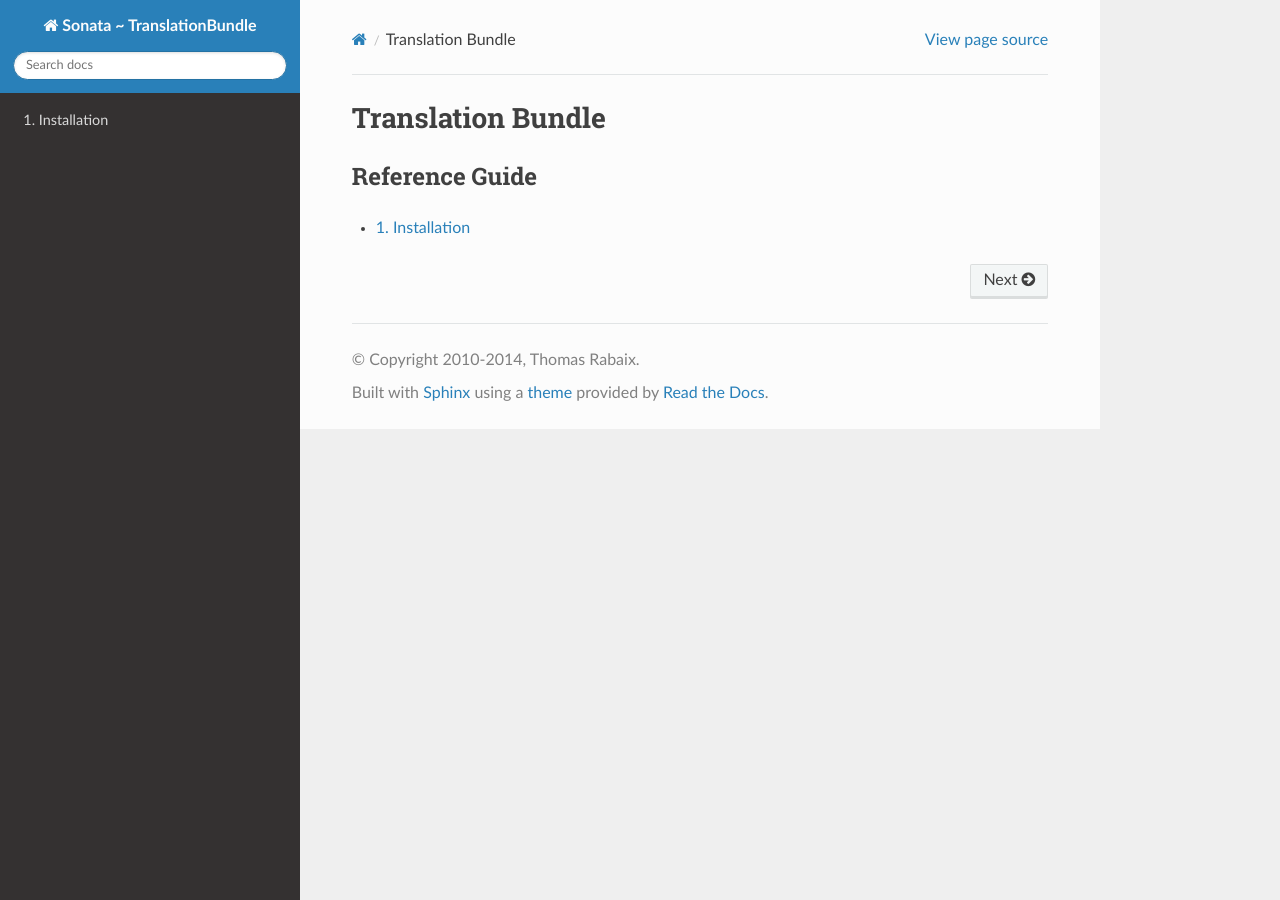
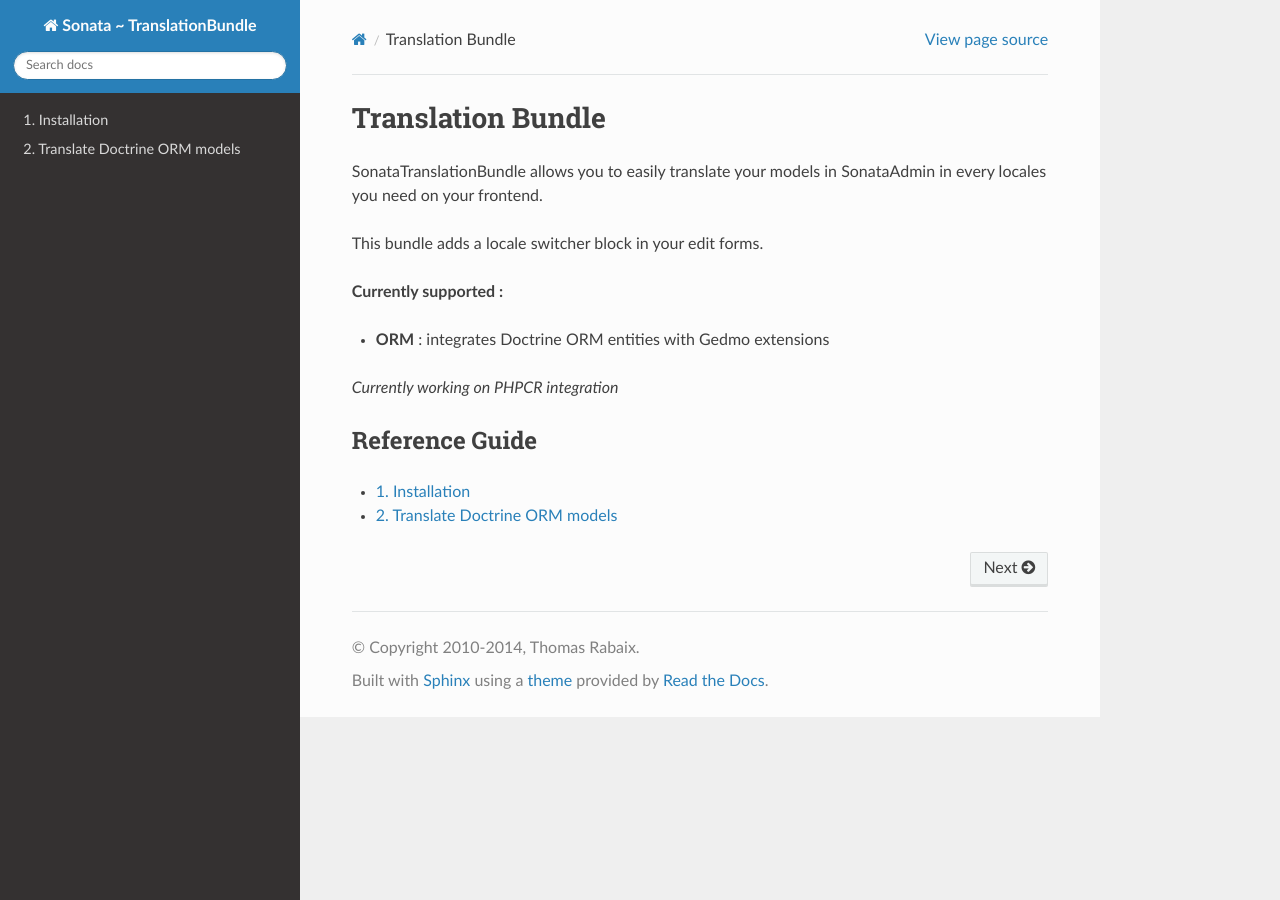
Before and after one commit to sonata-project/SonataTranslationBundle, a Sphinx documentation site: the page built from Resources/doc/index.rst, in a window 1280 px wide. Built offline with Sphinx 7.4.7 and the Read the Docs theme 2.0.0, drawn with Linux system fonts in a browser that asks for light colours.

Commit message:
[Doc] Translate Doctrine ORM models

```diff
--- a/Resources/doc/index.rst
+++ b/Resources/doc/index.rst
@@ -1,5 +1,15 @@
 Translation Bundle
 ==================
+
+SonataTranslationBundle allows you to easily translate your models in SonataAdmin in every locales you need on your frontend.
+
+This bundle adds a locale switcher block in your edit forms.
+
+**Currently supported :**
+
+* **ORM** : integrates Doctrine ORM entities with Gedmo extensions
+
+`Currently working on PHPCR integration`
 
 Reference Guide
 ---------------
@@ -9,3 +19,4 @@ Reference Guide
    :numbered:
 
    reference/installation
+   reference/orm
```
Also changed, not shown: Resources/doc/reference/orm.rst (added, +39 -0 lines).
